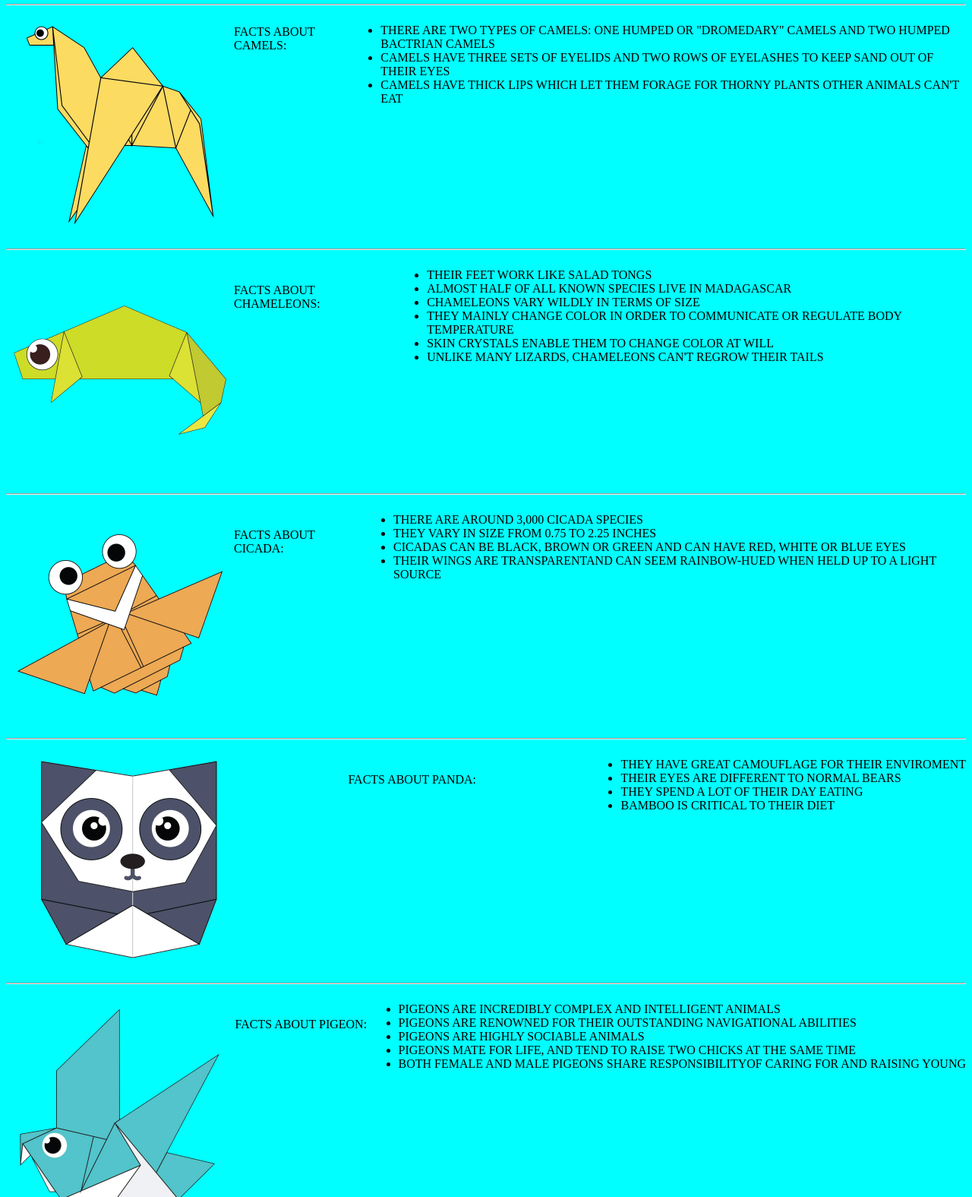
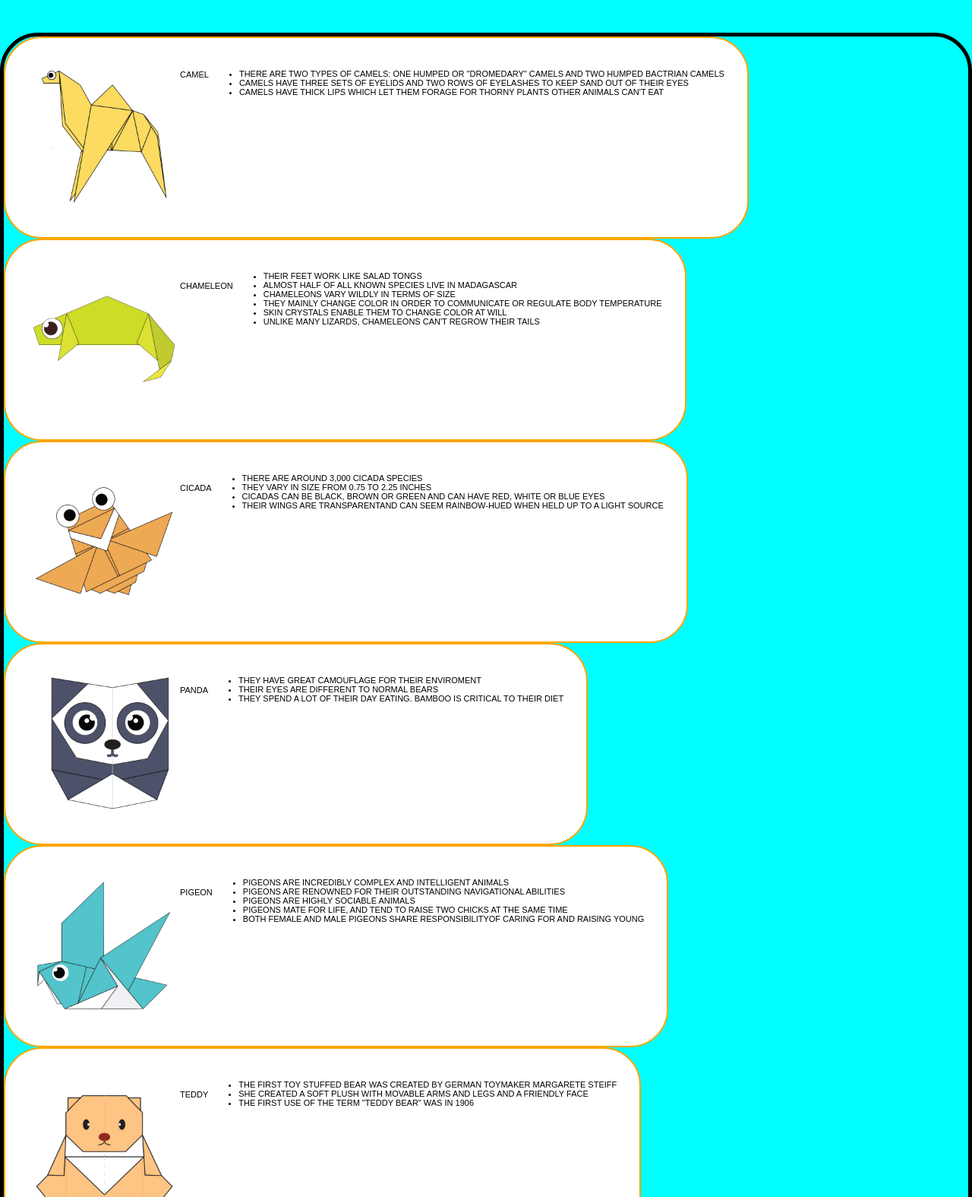
Before and after one commit to Naman-Goel2911/Origami-Website-4, a plain HTML site: page index.html in a window 1280 px wide. Shown: the part 112-1687 px from the top of the page at 76% size. Drawn offline with Linux system fonts and the light colour scheme.

Commit message:
Changed the design of the website using CSS

```diff
--- a/about.html
+++ b/about.html
@@ -0,0 +1,22 @@
+<!DOCTYPE html>
+<html>
+    <head>
+        <title>
+            Introduction
+        </title>
+
+        <link rel = "stylesheet"
+              type = "text/css"
+              href = "style.css"
+    </head>
+
+    <body>
+        <div class = "menu">
+            <h1>Introduction</h1>
+        </div>
+
+        <div class = "mainIntro">
+            Hello there, I am Naman Goel. I am 12 years old. I know java script, HTML and CSS. I like to play video games. I like animals too.
+        </div>
+    </body>
+</html>
--- a/index.html
+++ b/index.html
@@ -27,12 +27,18 @@
             </div>
 
         </div>
-        <hr>
+
+        <br>
+        <br>
+        <br>
+
         <div class = "grid">
             <div class = "origamiDesign">
-                <a href = "http://origami.me/camel/"> <img src = "images/camel.png" width = 300 height = 300> </a>
+                <div class = "picture">
+                   <a href = "http://origami.me/camel/"> <img src = "images/camel.png" width = 200 height = 200> </a>
+                </div>
                 <br>
-                FACTS ABOUT CAMELS:
+                CAMEL
                 <br>
                 <ul>
                     <li> THERE ARE TWO TYPES OF CAMELS: ONE HUMPED OR "DROMEDARY" CAMELS AND TWO HUMPED BACTRIAN CAMELS </li>
@@ -41,13 +47,15 @@
                 </ul>
             </div>
 
-            <hr>
+
 
             <div class = "origamiDesign">
-                <a href = "http://origami.me/chameleon/"> <img src = "images/chameleon.png" width = 300 height = 300> </a>
+                <div class = "picture">
+                    <a href = "http://origami.me/chameleon/"> <img src = "images/chameleon.png" width = 200 height = 200> </a>
+                </div>
                 <br>
                 <br>
-                FACTS ABOUT CHAMELEONS:
+                CHAMELEON
                 <ul>
                     <li>THEIR FEET WORK LIKE SALAD TONGS</li>
 
@@ -63,13 +71,15 @@
                 </ul>
             </div>
 
-            <hr>
+
 
             <div class = "origamiDesign">
-                <a href = "http://origami.me/cicada/"> <img src = "images/cicada.png" width = 300 height = 300> </a>
+                <div class = "picture">
+                    <a href = "http://origami.me/cicada/"> <img src = "images/cicada.png" width = 200 height = 200> </a>
+                </div>
                 <br>
                 <br>
-                FACTS ABOUT CICADA:
+                CICADA
                 <ul>
                     <li>THERE ARE AROUND 3,000 CICADA SPECIES</li>
 
@@ -83,32 +93,33 @@
 
             </div>
 
-            <hr>
 
             <div class = "origamiDesign">
-                <a href = "http://origami.me/panda/"> <img src = "images/panda.png" width = 300 height = 300> </a>
+                <div class = "picture">
+                    <a href = "http://origami.me/panda/"> <img src = "images/panda.png" width = 200 height = 200> </a>
+                </div>
                 <br>
                 <br>
-                FACTS ABOUT PANDA:
+                PANDA
                 <ul>
                     <li>THEY HAVE GREAT CAMOUFLAGE FOR THEIR ENVIROMENT</li>
 
                     <li>THEIR EYES ARE DIFFERENT TO NORMAL BEARS</li>
 
-                    <li>THEY SPEND A LOT OF THEIR DAY EATING</li>
-
-                    <li>BAMBOO IS CRITICAL TO THEIR DIET</li>
+                    <li>THEY SPEND A LOT OF THEIR DAY EATING. BAMBOO IS CRITICAL TO THEIR DIET</li>
 
                 </ul>
             </div>
 
-            <hr>
+
 
             <div class = "origamiDesign">
-                <a href = "http://origami.me/pigeon/"> <img src = "images/pigeon.png" width = 300 height = 300> </a>
+                <div class = "picture">
+                    <a href = "http://origami.me/pigeon/"> <img src = "images/pigeon.png" width = 200 height = 200> </a>
+                </div>
                 <br>
                 <br>
-                FACTS ABOUT PIGEON:
+                PIGEON
                 <ul>
                     <li>PIGEONS ARE INCREDIBLY COMPLEX AND INTELLIGENT ANIMALS</li>
 
@@ -123,13 +134,15 @@
                 </ul>
             </div>
 
-            <hr>
+
 
             <div class = "origamiDesign">
-                <a href = "http://origami.me/teddy/"> <img src = "images/teddy.png" width = 300 height = 300> </a>
+                <div class = "picture">
+                    <a href = "http://origami.me/teddy/"> <img src = "images/teddy.png" width = 200 height = 200> </a>
+                </div>
                 <br>
                 <br>
-                FACTS ABOUT TEDDY:
+                TEDDY
                 <ul>
                     <li>THE FIRST TOY STUFFED BEAR WAS CREATED BY GERMAN TOYMAKER MARGARETE STEIFF</li>
 
--- a/style.css
+++ b/style.css
@@ -1,23 +1,51 @@
 h1{
-    color: orange;
+    color: #FFA500;
 }
 
 .menu{
-    background-color:black;
+    background-color:#000000;
     justify-content: space-between;
     display:flex;
     font-size: 20px;
     font-family: algerian;
     font-weight: 400;
-    color:white;
+    color:#FFFFFF;
 }
 
 .origamiDesign{
     display:flex;
-    justify-content: space-between;
+    justify-content: space-evenly;
+    font-family: sans-serif;
+    padding: 30px;
+    margin: 25;
+    background-color: #FFFFFF;
+    font-size: 11px;
+    border: 2px solid #FFA500;
+    border-radius: 50px;
+}
+
+.picture{
+    margin: 25;
+
 }
 
 .grid{
-    /**display:flex;**/
+    display:flex;
     flex-wrap:wrap;
+    font-family: sans-serif;
+    border: 5px solid #000000;
+    border-radius: 50px;
 }
+
+body{
+    margin: 0px;
+}
+
+.mainIntro{
+    font-size: 20px;
+    margin: 50px;
+    color: #FFA500;
+    background-color: #000000;
+    display:flex;
+    flex-wrap: wrap;
+}
```
